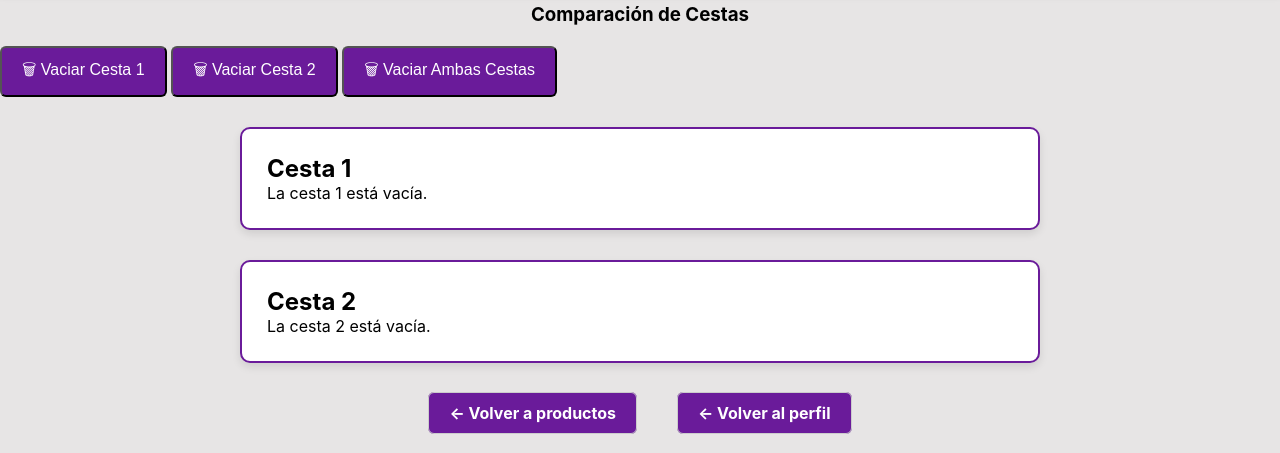
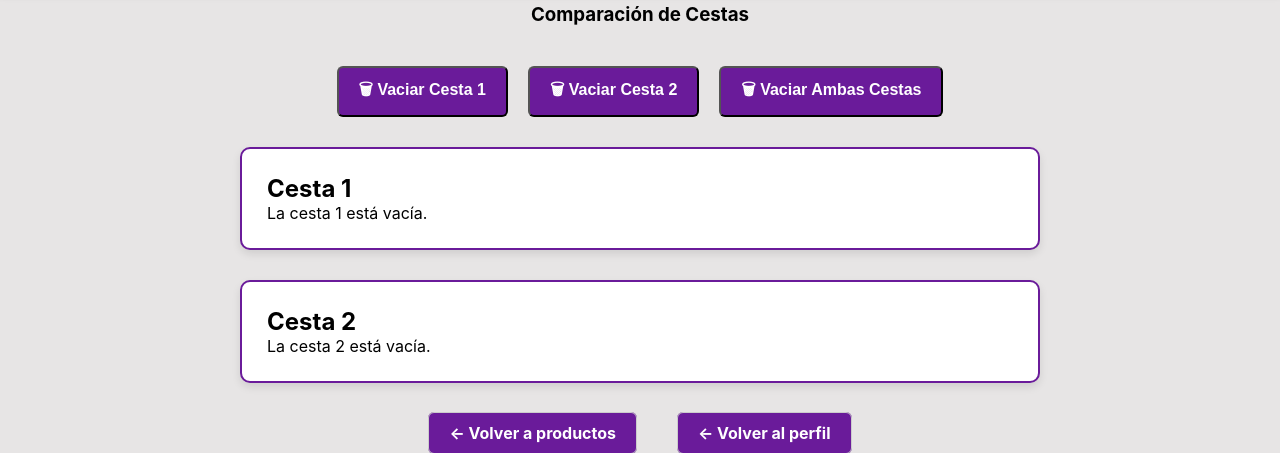
Before and after one commit to superyayas/laYayaFinal, a PHP site: page /gestores/cesta.php in a window 1280 px wide. Shown: the part 77-530 px from the top of the page. Run offline with PHP 8.4, Linux system fonts and the light colour scheme.

Commit message:
styles.css
cambios en los botones de cesta

```diff
--- a/includes/styles.css
+++ b/includes/styles.css
@@ -942,3 +942,29 @@ td.acciones .boton {
     background-color: white;
     color: lightseagreen;
 }
+
+/* aquí empieza el código de las cestas */
+
+.botones-cesta {
+  display: flex;
+  justify-content: center;
+  gap: 20px;
+  margin-top: 40px;
+  flex-wrap: wrap;
+}
+
+.botones-cesta .boton {
+  background-color: #6a1b9a;
+  color: white;
+  padding: 10px 20px;
+  border-radius: 6px;
+  text-decoration: none;
+  font-weight: bold;
+  transition: 0.3s ease;
+}
+
+.botones-cesta .boton:hover {
+  background-color: red;
+  color: white;
+  border: 2px solid #6a1b9a;
+}
```
